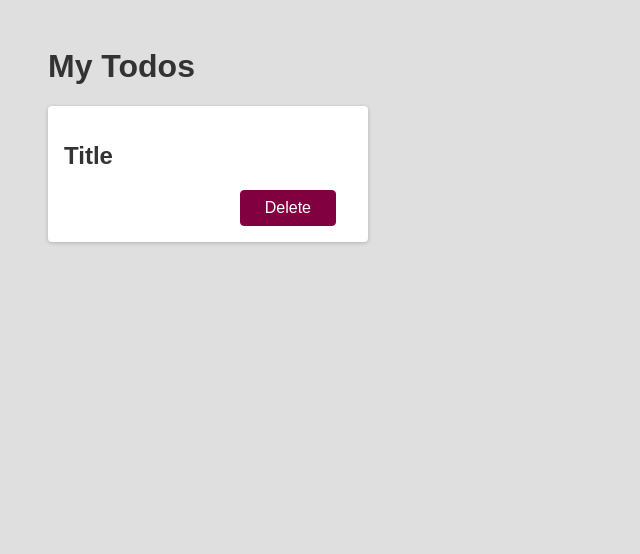
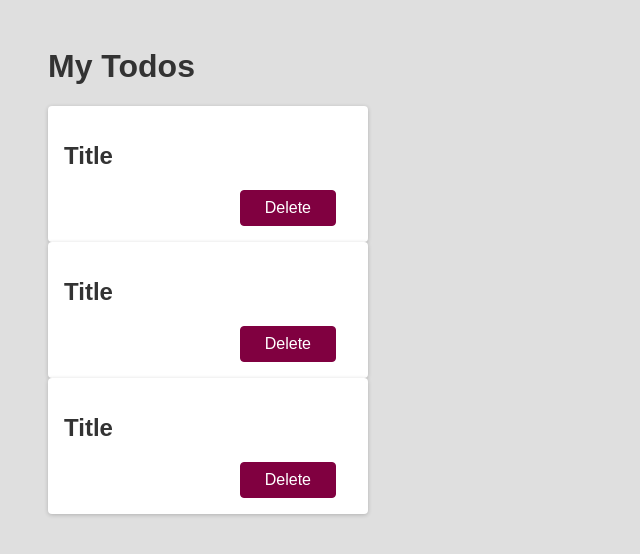
Before and after one commit to fpigeonjr/nextjs-course, a JavaScript app: page / in a window 1280 px wide. Shown: the top 554 px of the page, without its empty margins (0-640 px from the left). Built offline with nearby package versions, Linux system fonts and the light colour scheme; the HTML template or start-up script is replaced by a standard one.

Commit message:
starts todo comp

```diff
--- a/src/App.js
+++ b/src/App.js
@@ -1,13 +1,12 @@
+import Todo from './components/todo'
+
 function App() {
   return (
     <div>
       <h1>My Todos</h1>
-      <div className="card">
-        <h2>Title</h2>
-        <div className="actions">
-          <button className="btn">Delete</button>
-        </div>
-      </div>
+      <Todo />
+      <Todo />
+      <Todo />
     </div>
   )
 }
--- /dev/null
+++ b/src/components/todo.js
@@ -0,0 +1,10 @@
+export default function Todo() {
+  return (
+    <div className="card">
+      <h2>Title</h2>
+      <div className="actions">
+        <button className="btn">Delete</button>
+      </div>
+    </div>
+  )
+}
```
